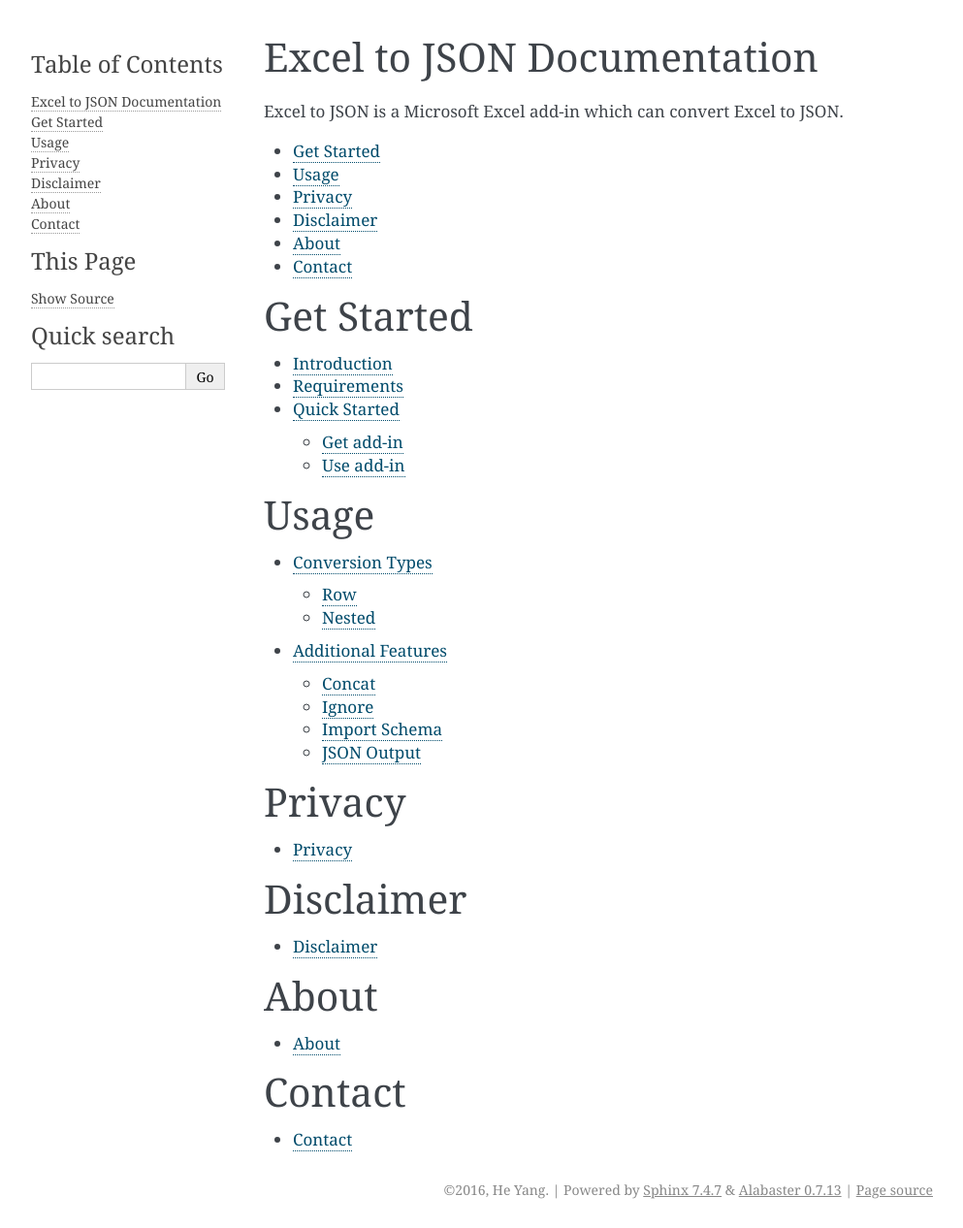
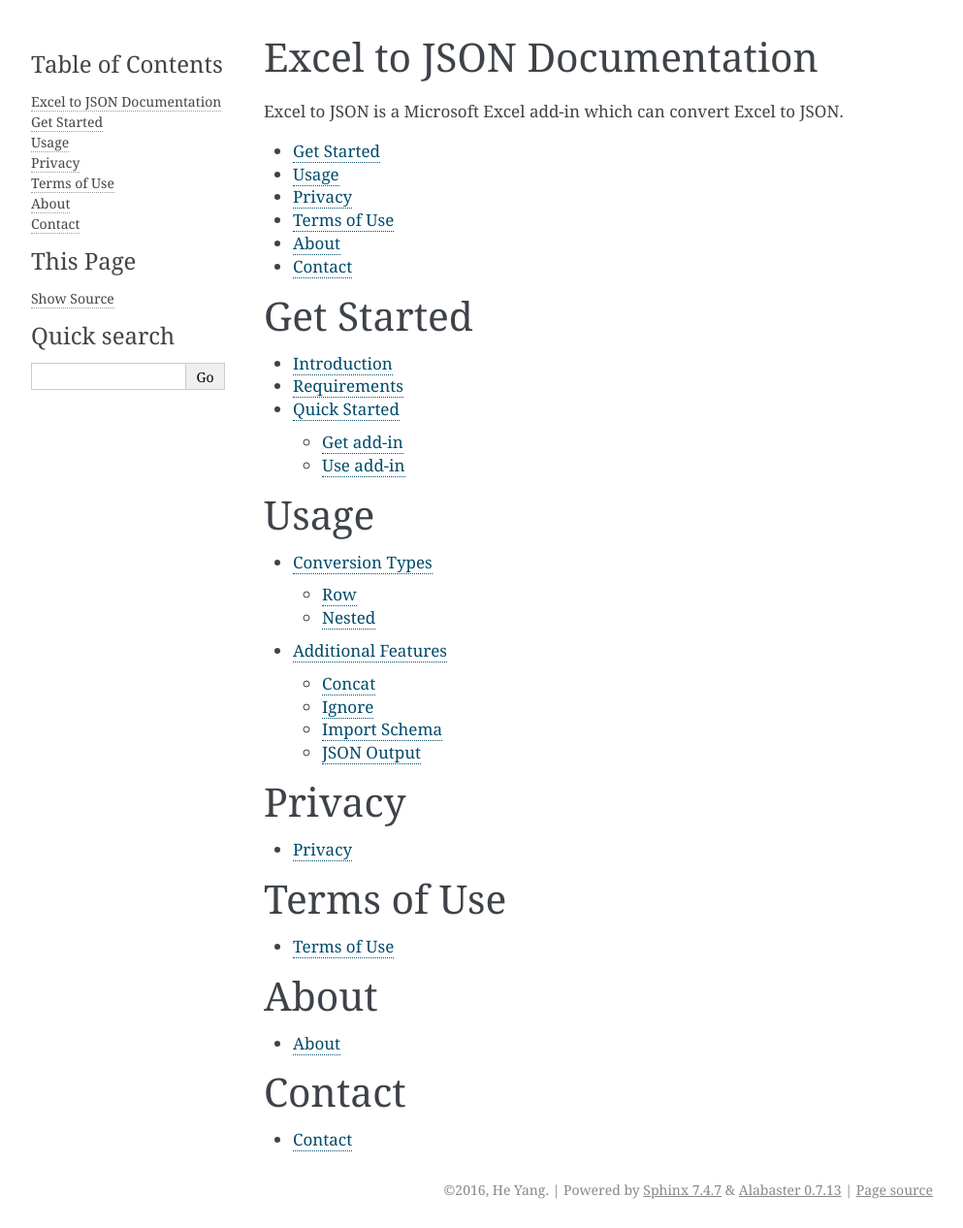
Before and after one commit to he-yang/Excel-to-JSON, a Sphinx documentation site: the page built from docs/index.md, in a window 1280 px wide. Shown: the whole page at 97% size, without its empty margins (148-1141 px from the left). Built offline with Sphinx 7.4.7, drawn with Linux system fonts in a browser that asks for light colours.

Commit message:
update terms of use

```diff
--- a/docs/index.md
+++ b/docs/index.md
@@ -6,7 +6,7 @@
 * [Get Started](getstarted.md)
 * [Usage](usage.md)
 * [Privacy](privacy.md)
-* [Disclaimer](disclaimer.md)
+* [Terms of Use](termsofuse.md)
 * [About](about.md)
 * [Contact](contact.md)
 
@@ -31,8 +31,8 @@
 # Privacy
 * [Privacy](privacy.md)
 
-# Disclaimer
-* [Disclaimer](disclaimer.md)
+# Terms of Use
+* [Terms of Use](termsofuse.md)
 
 # About
 * [About](about.md)
```
Also changed, not shown: README.md (+2 -2 lines), docs/termsofuse.md (renamed from docs/disclaimer.md), 1 other file.
